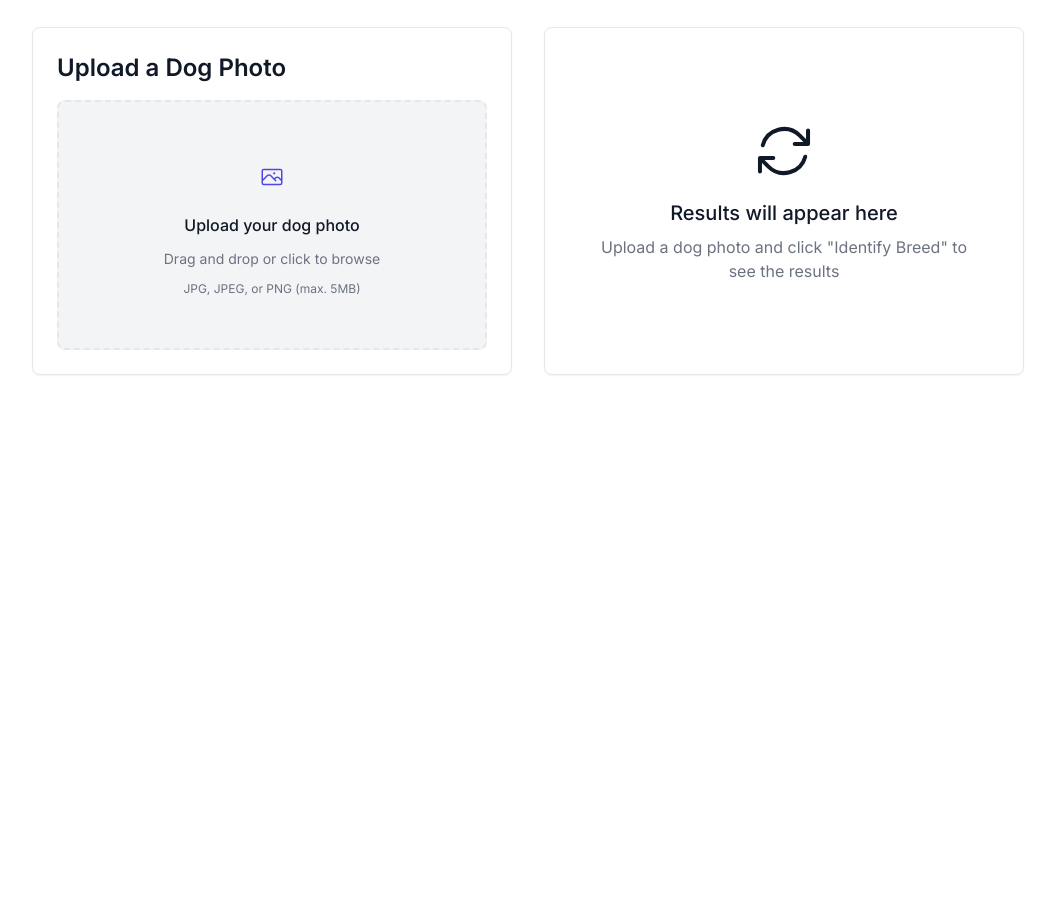
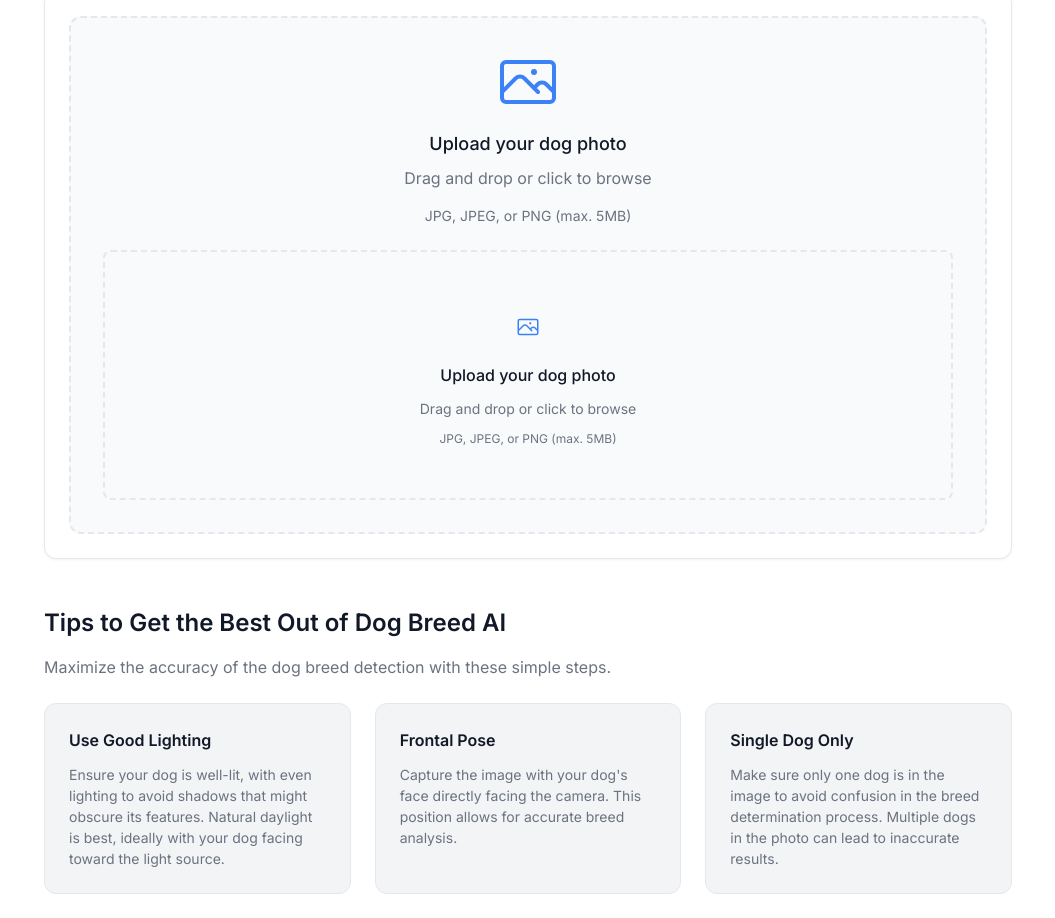
Before and after one commit to Blackbird7771/dogid, a Next.js app in the folder frontend/: page / in a window 1280 px wide. Shown: the part 173-1091 px from the top of the page, without its empty margins (112-1167 px from the left). Before the commit the page ends 800 px from the top, so only its background shows below. Built offline with nearby package versions, Linux system fonts and the light colour scheme.

Commit message:
Update design to match whatbreedismydog.com style

```diff
--- a/frontend/src/app/globals.css
+++ b/frontend/src/app/globals.css
@@ -3,18 +3,18 @@
 @tailwind utilities;
 
 :root {
-  --primary: #4f46e5;
-  --primary-dark: #4338ca;
-  --secondary: #10b981;
-  --secondary-dark: #059669;
+  --primary: #3b82f6;
+  --primary-dark: #2563eb;
+  --secondary: #f3f4f6;
+  --secondary-dark: #e5e7eb;
   --background: #ffffff;
   --foreground: #111827;
-  --muted: #f3f4f6;
+  --muted: #f9fafb;
   --muted-foreground: #6b7280;
-  --accent: #ede9fe;
-  --accent-foreground: #6d28d9;
+  --accent: #f3f4f6;
+  --accent-foreground: #111827;
   --border: #e5e7eb;
-  --input: #e5e7eb;
+  --input: #f3f4f6;
   --ring: #e5e7eb;
   --radius: 0.5rem;
 }
@@ -25,17 +25,20 @@
     --foreground: #f9fafb;
     --muted: #1f2937;
     --muted-foreground: #9ca3af;
-    --accent: #312e81;
-    --accent-foreground: #c4b5fd;
+    --accent: #1f2937;
+    --accent-foreground: #f9fafb;
     --border: #374151;
-    --input: #374151;
-    --ring: #4f46e5;
+    --input: #1f2937;
+    --ring: #3b82f6;
   }
 }
 
 body {
   background-color: var(--background);
   color: var(--foreground);
+  font-family: 'Inter', -apple-system, BlinkMacSystemFont, 'Segoe UI', Roboto, Oxygen, Ubuntu, Cantarell, 'Open Sans', 'Helvetica Neue', sans-serif;
+  margin: 0;
+  padding: 0;
 }
 
 @layer base {
@@ -45,6 +48,128 @@ body {
   body {
     @apply bg-background text-foreground;
   }
+  h1 {
+    @apply text-3xl md:text-4xl font-bold mb-2;
+  }
+  h2 {
+    @apply text-2xl font-semibold mb-4;
+  }
+  h6 {
+    @apply text-base text-muted-foreground mb-6;
+  }
+}
+
+.container {
+  max-width: 1000px;
+  margin: 0 auto;
+  padding: 2rem 1rem;
+}
+
+.card {
+  background-color: white;
+  border-radius: 0.75rem;
+  box-shadow: 0 1px 3px rgba(0, 0, 0, 0.05);
+  overflow: hidden;
+  padding: 1.5rem;
+  margin-bottom: 1.5rem;
+  border: 1px solid var(--border);
+}
+
+.btn {
+  display: inline-flex;
+  align-items: center;
+  justify-content: center;
+  padding: 0.75rem 1.5rem;
+  border-radius: 0.5rem;
+  font-weight: 500;
+  cursor: pointer;
+  transition: all 0.2s ease-in-out;
+  border: none;
+}
+
+.btn-primary {
+  background-color: var(--primary);
+  color: white;
+}
+
+.btn-primary:hover {
+  background-color: var(--primary-dark);
+}
+
+.btn-secondary {
+  background-color: var(--secondary);
+  color: var(--foreground);
+}
+
+.btn-secondary:hover {
+  background-color: var(--secondary-dark);
+}
+
+.input {
+  width: 100%;
+  padding: 0.75rem 1rem;
+  border: 1px solid var(--border);
+  border-radius: 0.5rem;
+  background-color: var(--input);
+  transition: all 0.2s ease-in-out;
+}
+
+.input:focus {
+  outline: none;
+  border-color: var(--primary);
+  box-shadow: 0 0 0 2px rgba(59, 130, 246, 0.2);
+}
+
+.upload-area {
+  border: 2px dashed var(--border);
+  border-radius: 0.75rem;
+  padding: 2rem;
+  text-align: center;
+  cursor: pointer;
+  transition: all 0.2s ease-in-out;
+  background-color: var(--muted);
+}
+
+.upload-area:hover {
+  border-color: var(--primary);
+  background-color: rgba(59, 130, 246, 0.05);
+}
+
+.upload-icon {
+  width: 4rem;
+  height: 4rem;
+  margin: 0 auto 1rem;
+  color: var(--primary);
+}
+
+.tips-section {
+  margin-top: 3rem;
+}
+
+.tips-grid {
+  display: grid;
+  grid-template-columns: repeat(auto-fill, minmax(250px, 1fr));
+  gap: 1.5rem;
+  margin-top: 1.5rem;
+}
+
+.tip-card {
+  padding: 1.5rem;
+  border-radius: 0.75rem;
+  background-color: var(--accent);
+  border: 1px solid var(--border);
+}
+
+.tip-card h5 {
+  font-weight: 600;
+  margin-bottom: 0.75rem;
+  color: var(--accent-foreground);
+}
+
+.tip-card p {
+  color: var(--muted-foreground);
+  font-size: 0.875rem;
+  line-height: 1.5;
 }
 
 .animate-fade-in {
@@ -74,29 +199,3 @@ body {
     opacity: 1;
   }
 }
-
-@layer components {
-  .btn {
-    @apply px-4 py-2 rounded-md font-medium transition-colors;
-  }
-
-  .btn-primary {
-    @apply bg-blue-500 text-white hover:bg-blue-600;
-  }
-
-  .btn-secondary {
-    @apply bg-gray-100 text-gray-800 hover:bg-gray-200;
-  }
-
-  .card {
-    @apply bg-white rounded-lg shadow-md overflow-hidden;
-  }
-
-  .container {
-    @apply mx-auto px-4 sm:px-6 lg:px-8 max-w-7xl;
-  }
-
-  .input {
-    @apply w-full px-3 py-2 border border-gray-300 rounded-md focus:outline-none focus:ring-2 focus:ring-blue-500 focus:border-transparent;
-  }
-}
--- a/frontend/src/app/page.tsx
+++ b/frontend/src/app/page.tsx
@@ -2,9 +2,9 @@
 
 import { useState } from 'react';
 import { motion } from 'framer-motion';
+import Button from '@/components/ui/Button';
 import FileUpload from '@/components/ui/FileUpload';
-import Button from '@/components/ui/Button';
-import BreedResult, { BreedPrediction } from '@/components/ui/BreedResult';
+import BreedResult from '@/components/ui/BreedResult';
 import LoadingSpinner from '@/components/ui/LoadingSpinner';
 import { ArrowPathIcon } from '@heroicons/react/24/outline';
 
@@ -12,27 +12,22 @@ export default function HomePage() {
   const [file, setFile] = useState<File | null>(null);
   const [fileUrl, setFileUrl] = useState<string | null>(null);
   const [isAnalyzing, setIsAnalyzing] = useState(false);
+  const [results, setResults] = useState<any>(null);
   const [error, setError] = useState<string | null>(null);
-  const [results, setResults] = useState<{
-    topPrediction: BreedPrediction;
-    alternativePredictions: BreedPrediction[];
-  } | null>(null);
 
   const handleFileSelect = (selectedFile: File) => {
     setFile(selectedFile);
     setFileUrl(URL.createObjectURL(selectedFile));
+    setError(null);
     setResults(null);
-    setError(null);
   };
 
   const handleReset = () => {
     setFile(null);
+    if (fileUrl) URL.revokeObjectURL(fileUrl);
     setFileUrl(null);
     setResults(null);
     setError(null);
-    if (fileUrl) {
-      URL.revokeObjectURL(fileUrl);
-    }
   };
 
   const analyzeImage = async () => {
@@ -42,26 +37,23 @@ export default function HomePage() {
     setError(null);
 
     try {
-      // Create FormData and append the image
       const formData = new FormData();
-      formData.append('image', file);
+      formData.append('file', file);
 
-      // Call our API route
       const response = await fetch('/api/predict', {
         method: 'POST',
         body: formData,
       });
 
       if (!response.ok) {
-        const errorData = await response.json();
-        throw new Error(errorData.error || 'Failed to analyze image. Please try again.');
+        throw new Error(`Error: ${response.status}`);
       }
 
       const data = await response.json();
       setResults(data);
     } catch (err) {
       console.error('Error analyzing image:', err);
-      setError(err instanceof Error ? err.message : 'An unexpected error occurred');
+      setError('Failed to analyze the image. Please try again.');
     } finally {
       setIsAnalyzing(false);
     }
@@ -69,70 +61,80 @@ export default function HomePage() {
 
   return (
     <div className="container mx-auto px-4 py-8 max-w-5xl">
-      <motion.div
-        initial={{ opacity: 0, y: 20 }}
-        animate={{ opacity: 1, y: 0 }}
-        transition={{ duration: 0.5 }}
-        className="text-center mb-12"
-      >
-        <h1 className="text-4xl md:text-5xl font-bold text-foreground mb-4">
-          Dog Breed Identifier
-        </h1>
-        <p className="text-xl text-muted-foreground max-w-2xl mx-auto">
-          Upload a photo of a dog and our AI will identify its breed. Get accurate results in seconds!
-        </p>
-      </motion.div>
+      {/* Header Section */}
+      <div className="text-center mb-12">
+        <h1 className="text-4xl md:text-5xl font-bold mb-2">What breed is my dog?</h1>
+        <h6 className="text-xl text-muted-foreground max-w-2xl mx-auto">
+          Upload a photo of your dog and let the AI identify the breed.
+        </h6>
+      </div>
 
-      <div className="grid md:grid-cols-2 gap-8">
-        <motion.div
-          initial={{ opacity: 0, x: -20 }}
-          animate={{ opacity: 1, x: 0 }}
-          transition={{ duration: 0.5, delay: 0.2 }}
-          className="flex flex-col h-full"
-        >
-          <div className="bg-card border border-border p-6 rounded-lg shadow-sm flex-grow">
-            <h2 className="text-2xl font-semibold mb-4">Upload a Dog Photo</h2>
+      {/* Main Content */}
+      <div className="card">
+        {!file ? (
+          <div className="upload-area">
+            <div className="upload-icon">
+              <svg xmlns="http://www.w3.org/2000/svg" fill="none" viewBox="0 0 24 24" strokeWidth={1.5} stroke="currentColor">
+                <path strokeLinecap="round" strokeLinejoin="round" d="m2.25 15.75 5.159-5.159a2.25 2.25 0 0 1 3.182 0l5.159 5.159m-1.5-1.5 1.409-1.409a2.25 2.25 0 0 1 3.182 0l2.909 2.909m-18 3.75h16.5a1.5 1.5 0 0 0 1.5-1.5V6a1.5 1.5 0 0 0-1.5-1.5H3.75A1.5 1.5 0 0 0 2.25 6v12a1.5 1.5 0 0 0 1.5 1.5Zm10.5-11.25h.008v.008h-.008V8.25Zm.375 0a.375.375 0 1 1-.75 0 .375.375 0 0 1 .75 0Z" />
+              </svg>
+            </div>
+            <h3 className="font-medium text-lg mb-2">Upload your dog photo</h3>
+            <p className="text-muted-foreground mb-4">Drag and drop or click to browse</p>
+            <p className="text-sm text-muted-foreground mb-6">JPG, JPEG, or PNG (max. 5MB)</p>
             <FileUpload
               onFileSelect={handleFileSelect}
               accept="image/*"
               maxSizeMB={5}
             />
+          </div>
+        ) : (
+          <div className="p-4">
+            {fileUrl && (
+              <div className="mb-6 flex justify-center">
+                <img
+                  src={fileUrl}
+                  alt="Dog preview"
+                  className="max-h-80 rounded-lg shadow-sm"
+                />
+              </div>
+            )}
 
-            {file && (
-              <div className="mt-6 flex justify-center space-x-3">
-                <Button
+            <div className="flex justify-center space-x-4">
+              <button
+                className="btn btn-primary"
                 onClick={analyzeImage}
                 disabled={isAnalyzing}
-                  isLoading={isAnalyzing}
               >
-                  {isAnalyzing ? 'Analyzing...' : 'Identify Breed'}
-                </Button>
-                <Button
+                {isAnalyzing ? (
+                  <>
+                    <LoadingSpinner size="sm" className="mr-2" />
+                    Analyzing...
+                  </>
+                ) : 'Scan'}
+              </button>
+              <button
+                className="btn btn-secondary"
                 onClick={handleReset}
-                  variant="outline"
                 disabled={isAnalyzing}
               >
                 Reset
-                </Button>
+              </button>
             </div>
-            )}
 
             {error && (
-              <div className="mt-4 p-3 bg-destructive/10 border border-destructive/20 text-destructive rounded-md">
+              <div className="mt-4 p-3 bg-red-100 border border-red-200 text-red-700 rounded-md">
                 {error}
               </div>
             )}
           </div>
-        </motion.div>
+        )}
+      </div>
 
-        <motion.div
-          initial={{ opacity: 0, x: 20 }}
-          animate={{ opacity: 1, x: 0 }}
-          transition={{ duration: 0.5, delay: 0.4 }}
-          className="flex flex-col h-full"
-        >
+      {/* Results Section */}
+      {(isAnalyzing || results) && (
+        <div className="card mt-8">
           {isAnalyzing ? (
-            <div className="bg-card border border-border p-6 rounded-lg shadow-sm flex-grow flex items-center justify-center">
+            <div className="flex items-center justify-center p-8">
               <div className="text-center">
                 <LoadingSpinner size="lg" />
                 <p className="mt-4 text-muted-foreground">Analyzing your dog image...</p>
@@ -143,18 +145,50 @@ export default function HomePage() {
               topPrediction={results.topPrediction}
               alternativePredictions={results.alternativePredictions}
             />
-          ) : (
-            <div className="bg-card border border-border p-6 rounded-lg shadow-sm flex-grow flex items-center justify-center">
-              <div className="text-center p-6">
-                <ArrowPathIcon className="h-16 w-16 text-muted-foreground/40 mx-auto mb-4" />
-                <h3 className="text-xl font-medium text-foreground mb-2">Results will appear here</h3>
-                <p className="text-muted-foreground">
-                  Upload a dog photo and click "Identify Breed" to see the results
+          ) : null}
+        </div>
+      )}
+
+      {/* Tips Section */}
+      <div className="tips-section">
+        <h2 className="text-2xl font-semibold mb-4">Tips to Get the Best Out of Dog Breed AI</h2>
+        <h6 className="text-base text-muted-foreground mb-6">
+          Maximize the accuracy of the dog breed detection with these simple steps.
+        </h6>
+
+        <div className="tips-grid">
+          <div className="tip-card">
+            <h5>Use Good Lighting</h5>
+            <p>
+              Ensure your dog is well-lit, with even lighting to avoid shadows that might obscure its features.
+              Natural daylight is best, ideally with your dog facing toward the light source.
+            </p>
+          </div>
+
+          <div className="tip-card">
+            <h5>Frontal Pose</h5>
+            <p>
+              Capture the image with your dog's face directly facing the camera.
+              This position allows for accurate breed analysis.
+            </p>
+          </div>
+
+          <div className="tip-card">
+            <h5>Single Dog Only</h5>
+            <p>
+              Make sure only one dog is in the image to avoid confusion in the breed determination process.
+              Multiple dogs in the photo can lead to inaccurate results.
+            </p>
+          </div>
+
+          <div className="tip-card">
+            <h5>Avoid Obstructions</h5>
+            <p>
+              Ensure that nothing is covering your dog's key features.
+              Accessories like collars and bandanas should be minimal to not obscure any identifying traits.
             </p>
           </div>
         </div>
-          )}
-        </motion.div>
       </div>
     </div>
   );
```
Lines whose indentation alone changed are shown as unchanged.
